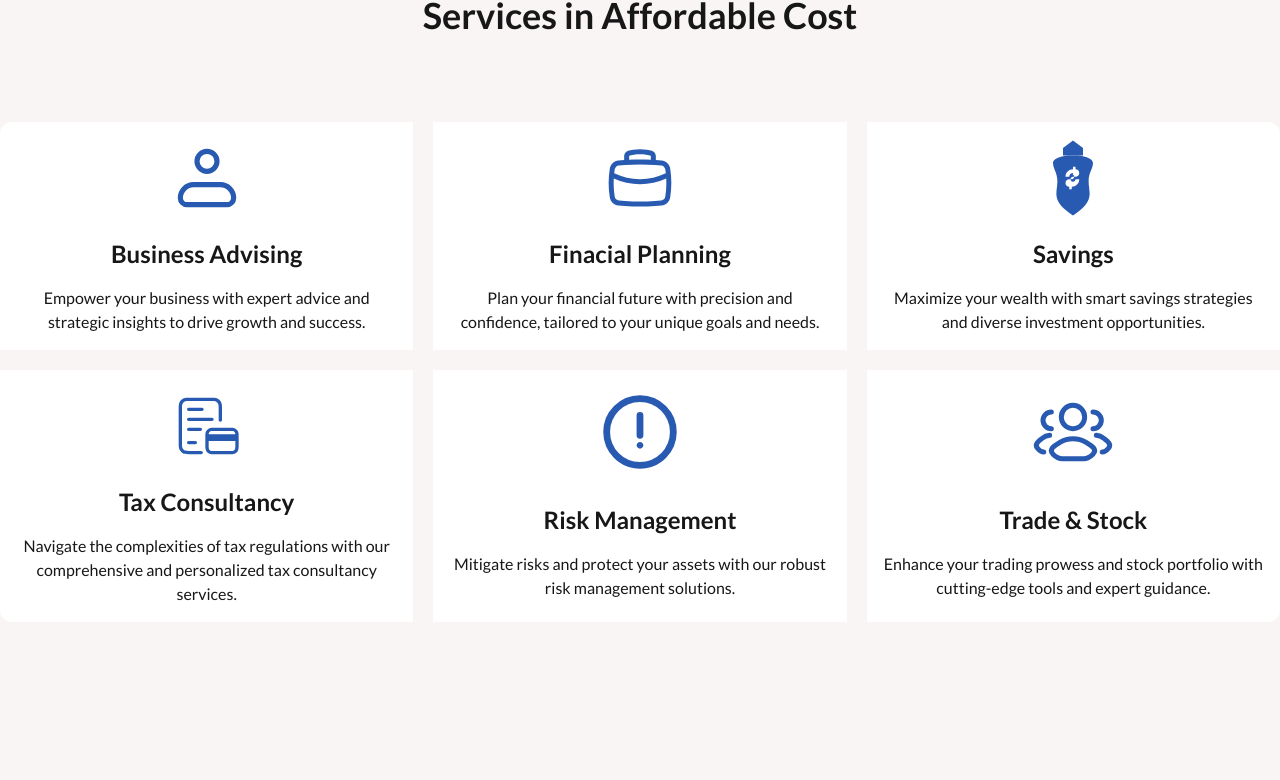
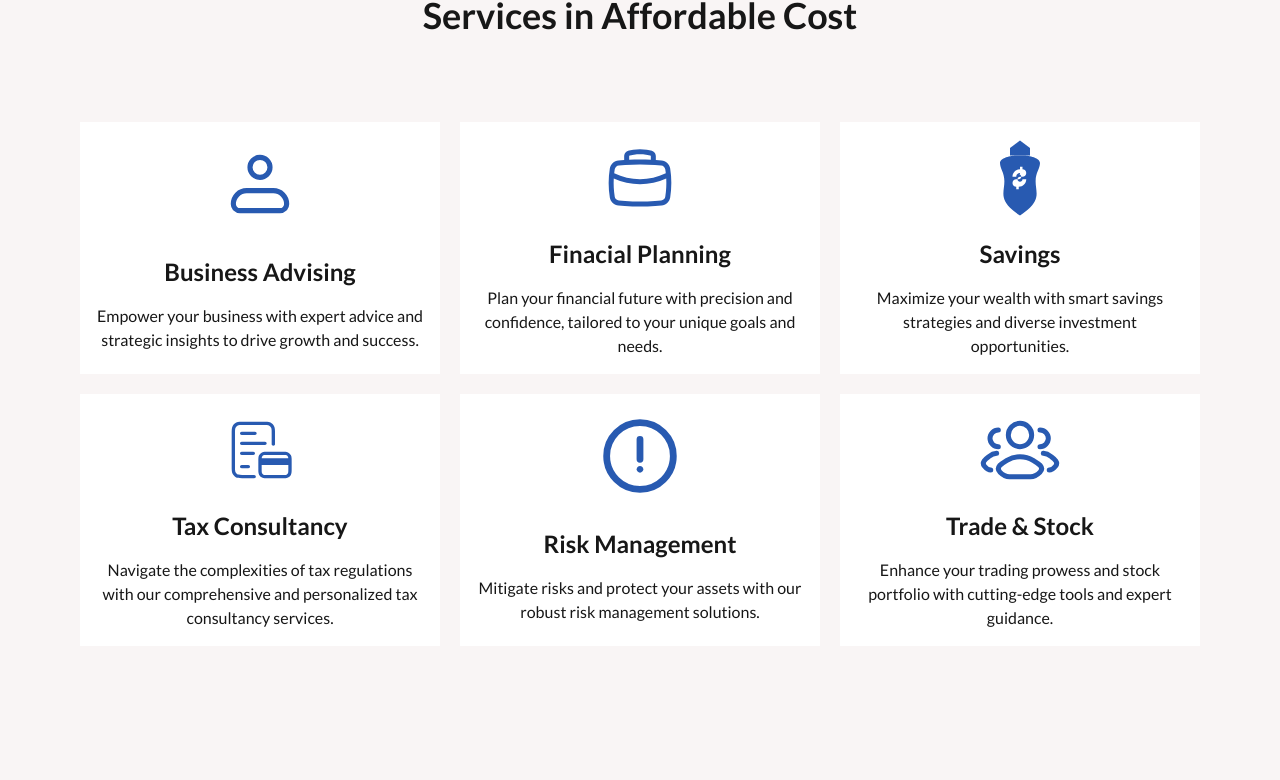
Before and after one commit to BrightTrump/easypay, a Next.js app: page / in a window 1280 px wide. Shown: the part 2078-2858 px from the top of the page. Built offline with nearby package versions, Linux system fonts and the light colour scheme.

Commit message:
add padding

```diff
--- a/src/components/web-site/home-page/card/card.tsx
+++ b/src/components/web-site/home-page/card/card.tsx
@@ -15,7 +15,7 @@ export default function Card() {
       className="py-10 sm:py-24 layout-spacing grid gap-10 sm:gap-20 h-full bg-[#f9f5f5]"
     >
       {/* Header */}
-      <div className="md:max-w-2xl mx-auto grid place-items-center gap-4 text-center ">
+      <div className="md:max-w-2xl mx-auto grid place-items-center gap-4 text-center">
         <p className="text-[#555555]">Card</p>
         <h3 className="font-bold text-3xl sm:text-3xl md:text-4xl leading-normal">
           Our Card Ratings
@@ -23,7 +23,7 @@ export default function Card() {
       </div>
 
       {/* Our Services Grid */}
-      <div className="container mx-auto grid sm:grid-cols-2 md:grid-cols-3 gap-5 rounded-xl overflow-hidden">
+      <div className="container mx-auto grid sm:grid-cols-2 md:grid-cols-3 gap-5 rounded-xl px-6 lg:px-20 overflow-hidden">
         {CARD_SCHEMA.map((item, index) => (
           <motion.div
             key={index}
--- a/src/components/web-site/home-page/our-services/our-sevices.tsx
+++ b/src/components/web-site/home-page/our-services/our-sevices.tsx
@@ -16,7 +16,7 @@ export default function OurServices() {
       className="py-10 sm:py-24 layout-spacing grid gap-10 sm:gap-20 h-full bg-[#f9f5f5]"
     >
       {/* Header */}
-      <div className="md:max-w-2xl mx-auto grid place-items-center gap-4 text-center ">
+      <div className="md:max-w-2xl mx-auto grid place-items-center gap-4 text-center">
         <p className="text-[#555555]">Our Services</p>
         <h3 className="font-bold text-3xl sm:text-3xl md:text-4xl leading-normal">
           We Offer Best Financial Consultancy Services in Affordable Cost
@@ -24,7 +24,7 @@ export default function OurServices() {
       </div>
 
       {/* Our Services Grid */}
-      <div className="container mx-auto grid sm:grid-cols-2 md:grid-cols-3 gap-5 rounded-xl overflow-hidden">
+      <div className="container mx-auto grid sm:grid-cols-2 md:grid-cols-3 gap-5 rounded-xl px-6 lg:px-20 overflow-hidden">
         {OUR_SERVICES_SCHEMA.map((item, index) => (
           <motion.div
             key={index}
```
